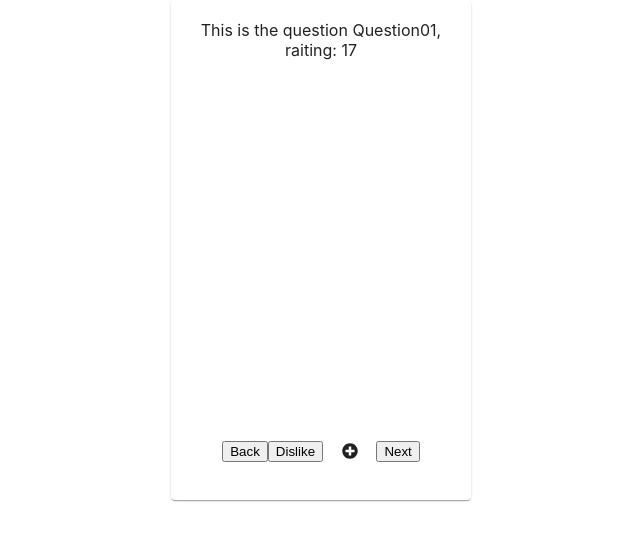
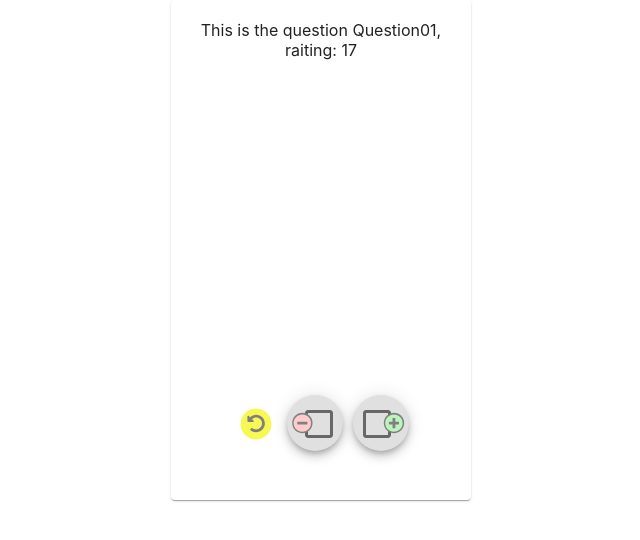
Before and after one commit to KKubesh/multipotentialife, a React (Create React App) app: page / in a window 1280 px wide. Shown: the top 540 px of the page, without its empty margins (319-959 px from the left). Built offline with nearby package versions, Linux system fonts and the light colour scheme.

Commit message:
worked a bit on the controls and icons

```diff
--- a/package.json
+++ b/package.json
@@ -4,6 +4,7 @@
   "private": true,
   "dependencies": {
     "@fortawesome/fontawesome-svg-core": "^1.2.25",
+    "@fortawesome/free-regular-svg-icons": "^5.11.2",
     "@fortawesome/free-solid-svg-icons": "^5.11.2",
     "@fortawesome/react-fontawesome": "^0.1.7",
     "@material-ui/core": "^4.6.0",
--- a/src/App.css
+++ b/src/App.css
@@ -10,10 +10,15 @@
 }
 
 .Question {
-  height: 80%;
+  height: 70%;
   margin: 20px;
 }
 
 .Control {
   margin: 20px;
 }
+
+.DownVote {
+  width: 30px;
+  height: 30px;
+}
--- a/src/components/Controls/Controls.tsx
+++ b/src/components/Controls/Controls.tsx
@@ -1,7 +1,9 @@
 import * as React from "react";
 import { Question } from "../../types/Questions";
 import { FontAwesomeIcon } from '@fortawesome/react-fontawesome';
-import { faPlusCircle,  } from "@fortawesome/free-solid-svg-icons";
+import { faPlusCircle, faCircle, faMinusCircle, faUndoAlt } from "@fortawesome/free-solid-svg-icons";
+import { faSquare } from "@fortawesome/free-regular-svg-icons"
+import { IconButton, Fab, Icon } from '@material-ui/core';
 
 type ConrtolProps = {
   moveBack: () => void;
@@ -22,16 +24,42 @@ const Controls: React.FunctionComponent<ConrtolProps> = ({
   question,
 }) => {
 console.log(questionArray);
+const voteUpHandler = () => {
+  voteUp();
+  moveNext();
+}
+
+const voteDownHandler = () => {
+  voteDown();
+  moveNext();
+}
 
   return (
     <div className="Controls">
-        <button onClick={moveBack}>Back</button>
-        <button onClick={voteDown}>Dislike</button>
-        <span className="fa-stack fa-lg">
-          <FontAwesomeIcon onClick={voteUp} icon={faPlusCircle} size="xs" />
-          {/* <FontAwesomeIcon onClick={voteUp} icon={faSquare} size="lg" /> */}
-        </span>
-        <button onClick={moveNext}>Next</button>
+        <IconButton>
+          <span className="fa-stack DownVote">
+            <FontAwesomeIcon onClick={moveBack} icon={faCircle} size="lg" color="#f8f854" transform="left-0"/>
+            <FontAwesomeIcon icon={faUndoAlt} size="xs" color="grey" transform="right-1 up-28"/>
+          </span>
+        </IconButton>
+        <Fab  style={{margin: "5px"}} onClick={voteDownHandler}>
+          <IconButton>
+            <span className="fa-stack DownVote">
+              <FontAwesomeIcon icon={faSquare} size="lg" transform="right-2"/>
+              <FontAwesomeIcon icon={faCircle} size="sm" color="grey" transform="left-10 up-24"/>
+              <FontAwesomeIcon icon={faMinusCircle} size="xs" color="#ffcccb" transform="left-11.25 up-53.25 "/>
+            </span>
+          </IconButton>
+        </Fab>
+        <Fab style={{margin: "5px"}} onClick={voteUpHandler}>
+          <IconButton>
+            <span className="fa-stack DownVote">
+              <FontAwesomeIcon icon={faSquare} size="lg" transform="left-2"/>
+              <FontAwesomeIcon icon={faCircle} size="sm" color="grey" transform="right-9.5 up-24"/>
+              <FontAwesomeIcon icon={faPlusCircle} size="xs" color="#bcf5bc" transform="right-11.5 up-53.25"/>
+            </span>
+          </IconButton>
+        </Fab>
     </div>
   );
 };
```
Also changed, not shown: 2 other files (tests, documents, lock files or other folders).
